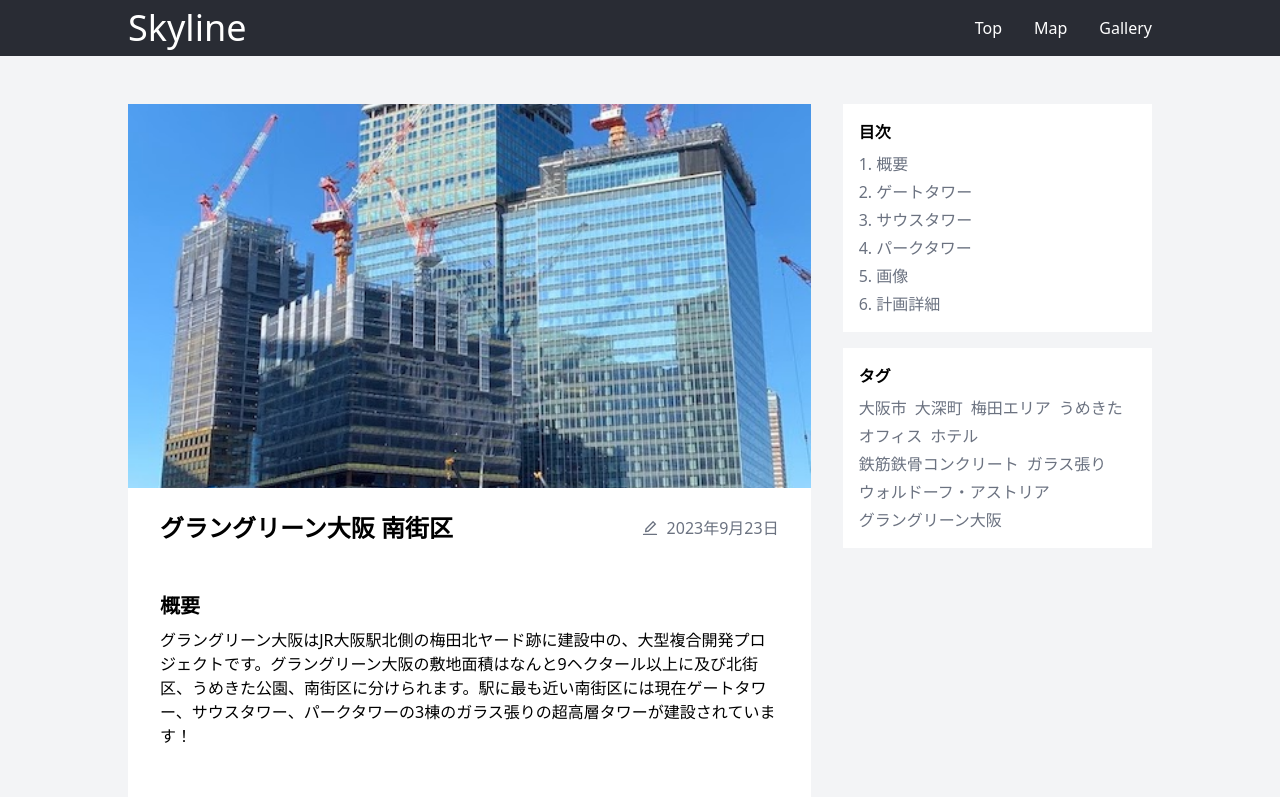
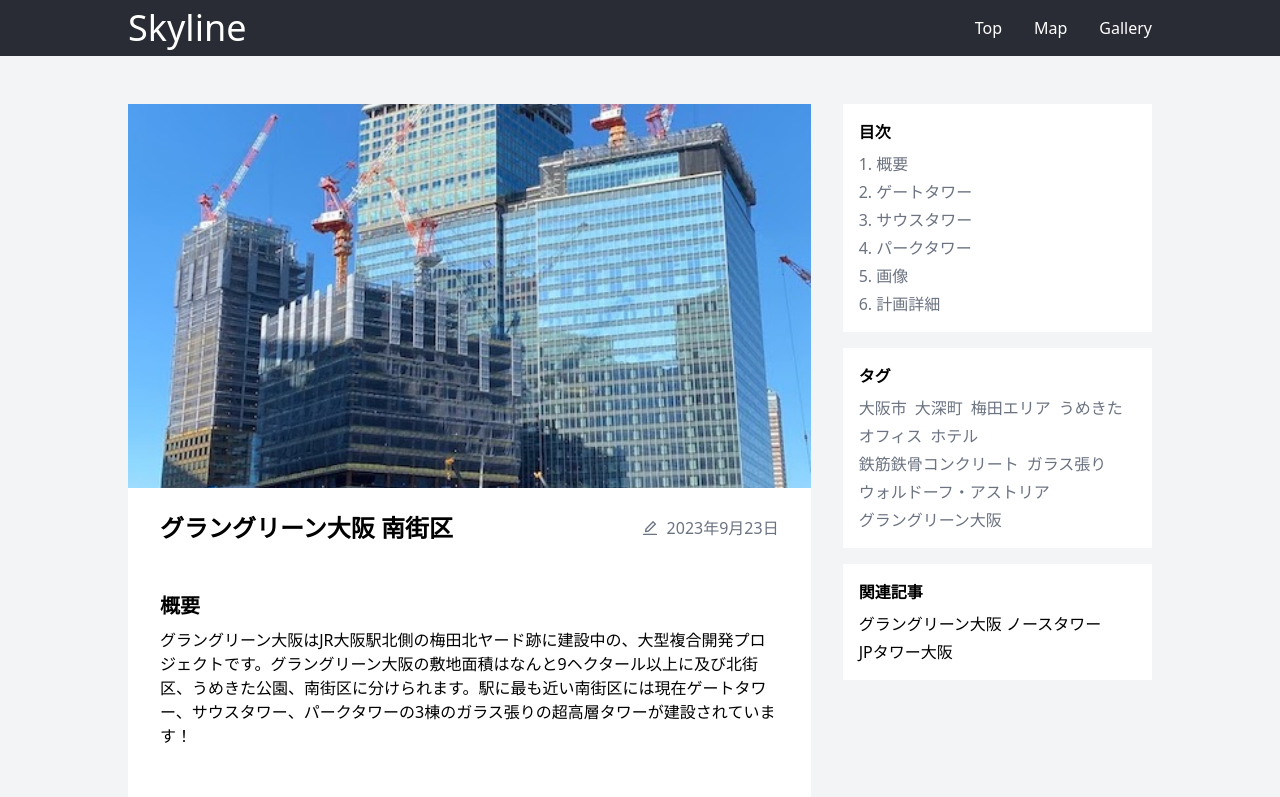
Before and after one commit to FNYukii/Skyline, a Next.js app: page /posts/1 in a window 1280 px wide. Shown: the top 797 px of the page. Built offline with nearby package versions, Linux system fonts and the light colour scheme.

Commit message:
feat: 関連記事のリストを表示できた

```diff
--- a/src/app/posts/[baseName]/page.tsx
+++ b/src/app/posts/[baseName]/page.tsx
@@ -1,5 +1,6 @@
 import BackButton from '@/components/others/BackButton'
 import PostSection from '@/components/sections/PostSection'
+import RelatedPostListSection from '@/components/sections/RelatedPostListSection'
 import TableOfContentsSection from '@/components/sections/TableOfContentsSection'
 import TagListSection from '@/components/sections/TagListSection'
 import PostService from '@/utils/PostService'
@@ -41,6 +42,7 @@ export default function PostPage({ params }: { params: { baseName: string } }) {
 
 					<TableOfContentsSection content={post.content} />
 					<TagListSection label="タグ" tags={post.tags} className='mt-4' />
+					<RelatedPostListSection targetPost={post} className='mt-4'/>
 				</div>
 			</div>
 		</div>
--- /dev/null
+++ b/src/components/sections/RelatedPostListSection.tsx
@@ -0,0 +1,41 @@
+import Post from "@/entities/Post"
+import PostService from "@/utils/PostService"
+import Link from "next/link"
+
+interface Props {
+	className?: string
+	targetPost: Post
+}
+
+function RelatedPostListSection(props: Props) {
+
+	const relatedPosts = PostService.relatedPosts(props.targetPost)
+
+	return (
+
+		<div className={props.className}>
+
+			<div className="p-4 bg-white">
+
+				<p className="font-bold">関連記事</p>
+
+				<div className="mt-2 flex flex-col gap-1">
+
+					{relatedPosts.map((post, index) => (
+
+						<div key={index}>
+
+							<Link href={`/posts/${post.id}`} className="hover:underline">{post.title}</Link>
+						</div>
+					))}
+
+					{relatedPosts.length === 0 &&
+						<p className="text-gray-500">関連する記事はありません</p>
+					}
+				</div>
+			</div>
+		</div>
+	)
+}
+
+export default RelatedPostListSection
```
